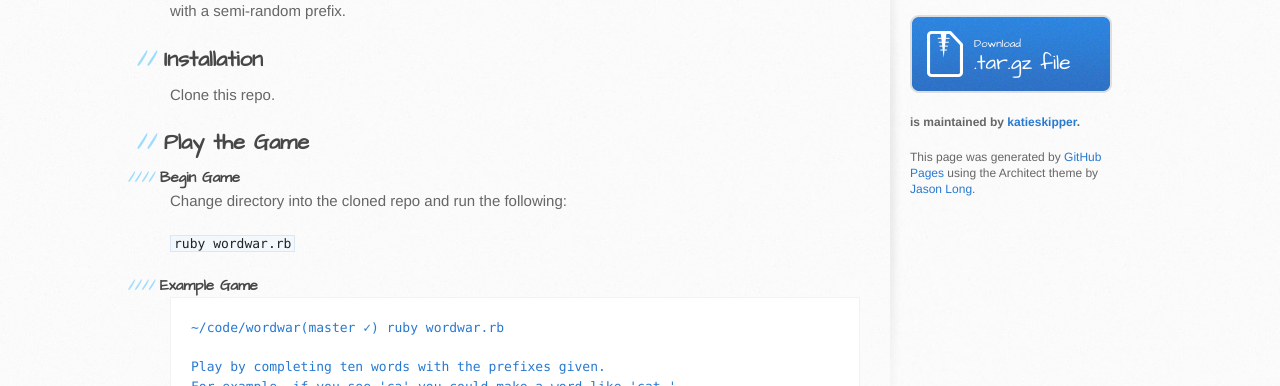
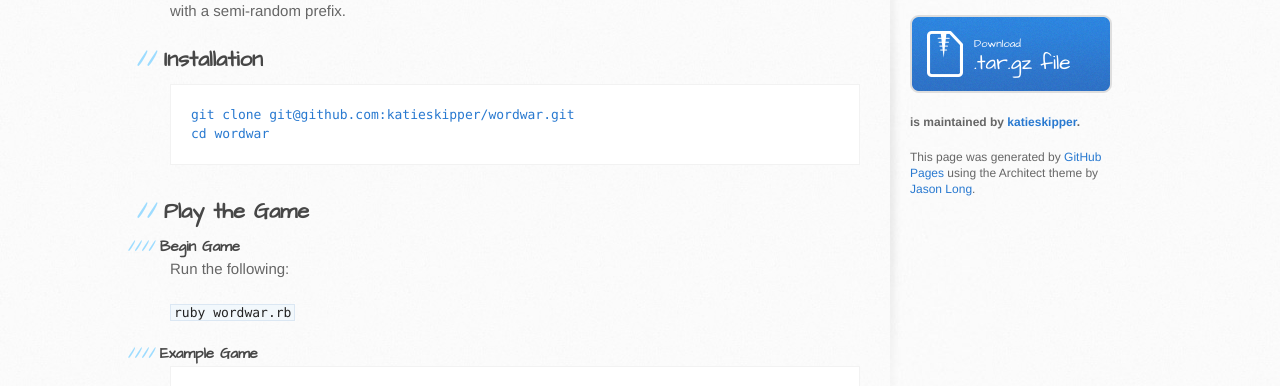
Before and after one commit to katieskipper/wordwar, a plain HTML site: page index.html in a window 1280 px wide. Shown: the part 385-771 px from the top of the page. Drawn offline with Linux system fonts and the light colour scheme.

```diff
--- a/index.html
+++ b/index.html
@@ -34,13 +34,15 @@
 
 <h2>Installation</h2>
 
-<p>Clone this repo.</p>
+<pre><code>git clone git@github.com:katieskipper/wordwar.git
+cd wordwar
+</code></pre>
 
 <h2>Play the Game</h2>
 
 <h4>Begin Game</h4>
 
-<p>Change directory into the cloned repo and run the following:</p>
+<p>Run the following:</p>
 
 <p><code>ruby wordwar.rb</code></p>
 
```
Also changed, not shown: params.json (+1 -1 lines).
